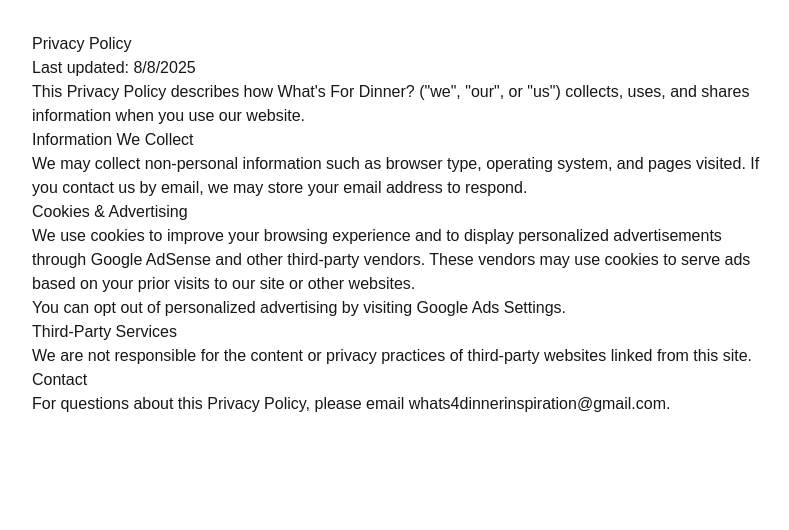
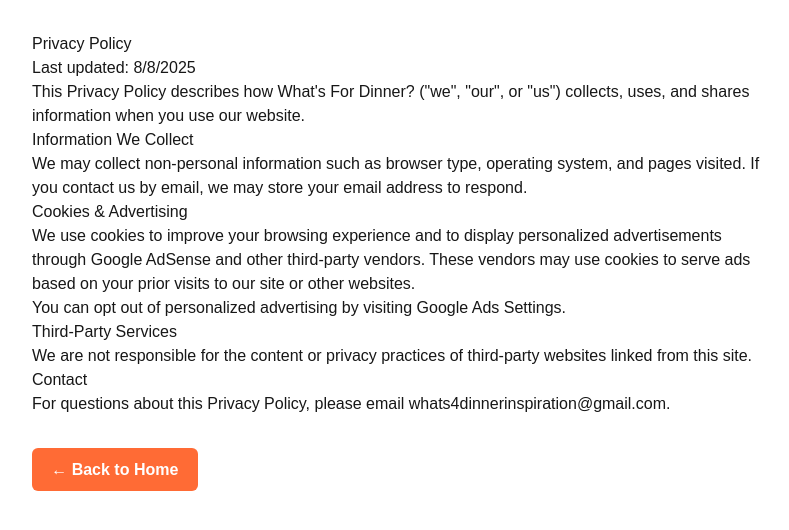
Before and after one commit to scottar429-sys/whats-for-dinner, a Next.js app: page /privacy-policy in a window 1280 px wide. Shown: the top 530 px of the page, without its empty margins (240-1029 px from the left). Built offline with nearby package versions, Linux system fonts and the light colour scheme.

Commit message:
Fix pages and add content

```diff
--- a/src/app/about/page.js
+++ b/src/app/about/page.js
@@ -0,0 +1,43 @@
+import Link from "next/link";
+
+export default function About() {
+  return (
+    <main style={{ padding: "2rem", maxWidth: 800, margin: "0 auto" }}>
+      <h1>About What&apos;s For Dinner?</h1>
+      <p>
+        <strong>What&apos;s For Dinner?</strong> is a simple meal idea generator that helps you decide
+        what to cook—fast. Click one button to get a random dinner suggestion, or narrow things down
+        with protein and dietary filters.
+      </p>
+      <p>
+        Recipes are written to be short, approachable, and adaptable. Feel free to swap ingredients,
+        adjust seasoning, and use what you already have on hand.
+      </p>
+      <p>
+        Food safety matters: always cook meats and seafood to safe internal temperatures and follow
+        current food handling guidance.
+      </p>
+      <p>
+        Have feedback or recipe ideas? Reach out any time at{" "}
+        <a href="mailto:whats4dinnerinspiration@gmail.com">whats4dinnerinspiration@gmail.com</a>.
+      </p>
+
+      <div style={{ marginTop: "2rem" }}>
+        <Link
+          href="/"
+          style={{
+            display: "inline-block",
+            padding: "0.6rem 1.2rem",
+            backgroundColor: "#ff6b35",
+            color: "#fff",
+            borderRadius: "6px",
+            textDecoration: "none",
+            fontWeight: "bold",
+          }}
+        >
+          ← Back to Home
+        </Link>
+      </div>
+    </main>
+  );
+}
--- a/src/app/contact/page.js
+++ b/src/app/contact/page.js
@@ -0,0 +1,36 @@
+import Link from "next/link";
+
+export default function Contact() {
+  return (
+    <main style={{ padding: "2rem", maxWidth: 800, margin: "0 auto" }}>
+      <h1>Contact Us</h1>
+      <p>Questions, suggestions, or a recipe you love? We&apos;d love to hear from you.</p>
+      <p>
+        Email:{" "}
+        <a href="mailto:whats4dinnerinspiration@gmail.com">
+          whats4dinnerinspiration@gmail.com
+        </a>
+      </p>
+      <p style={{ opacity: 0.8, fontSize: "0.95rem" }}>
+        We usually reply within a few days. Please don&apos;t send sensitive personal information.
+      </p>
+
+      <div style={{ marginTop: "2rem" }}>
+        <Link
+          href="/"
+          style={{
+            display: "inline-block",
+            padding: "0.6rem 1.2rem",
+            backgroundColor: "#ff6b35",
+            color: "#fff",
+            borderRadius: "6px",
+            textDecoration: "none",
+            fontWeight: "bold",
+          }}
+        >
+          ← Back to Home
+        </Link>
+      </div>
+    </main>
+  );
+}
--- a/src/app/privacy-policy/page.js
+++ b/src/app/privacy-policy/page.js
@@ -1,6 +1,8 @@
+import Link from "next/link";
+
 export default function PrivacyPolicy() {
   return (
-    <main style={{ padding: "2rem", maxWidth: "800px", margin: "0 auto" }}>
+    <main style={{ padding: "2rem", maxWidth: 800, margin: "0 auto" }}>
       <h1>Privacy Policy</h1>
       <p>Last updated: {new Date().toLocaleDateString()}</p>
 
@@ -36,6 +38,23 @@
         For questions about this Privacy Policy, please email{" "}
         <a href="mailto:whats4dinnerinspiration@gmail.com">whats4dinnerinspiration@gmail.com</a>.
       </p>
+
+      <div style={{ marginTop: "2rem" }}>
+        <Link
+          href="/"
+          style={{
+            display: "inline-block",
+            padding: "0.6rem 1.2rem",
+            backgroundColor: "#ff6b35",
+            color: "#fff",
+            borderRadius: "6px",
+            textDecoration: "none",
+            fontWeight: "bold",
+          }}
+        >
+          ← Back to Home
+        </Link>
+      </div>
     </main>
   );
 }
```
